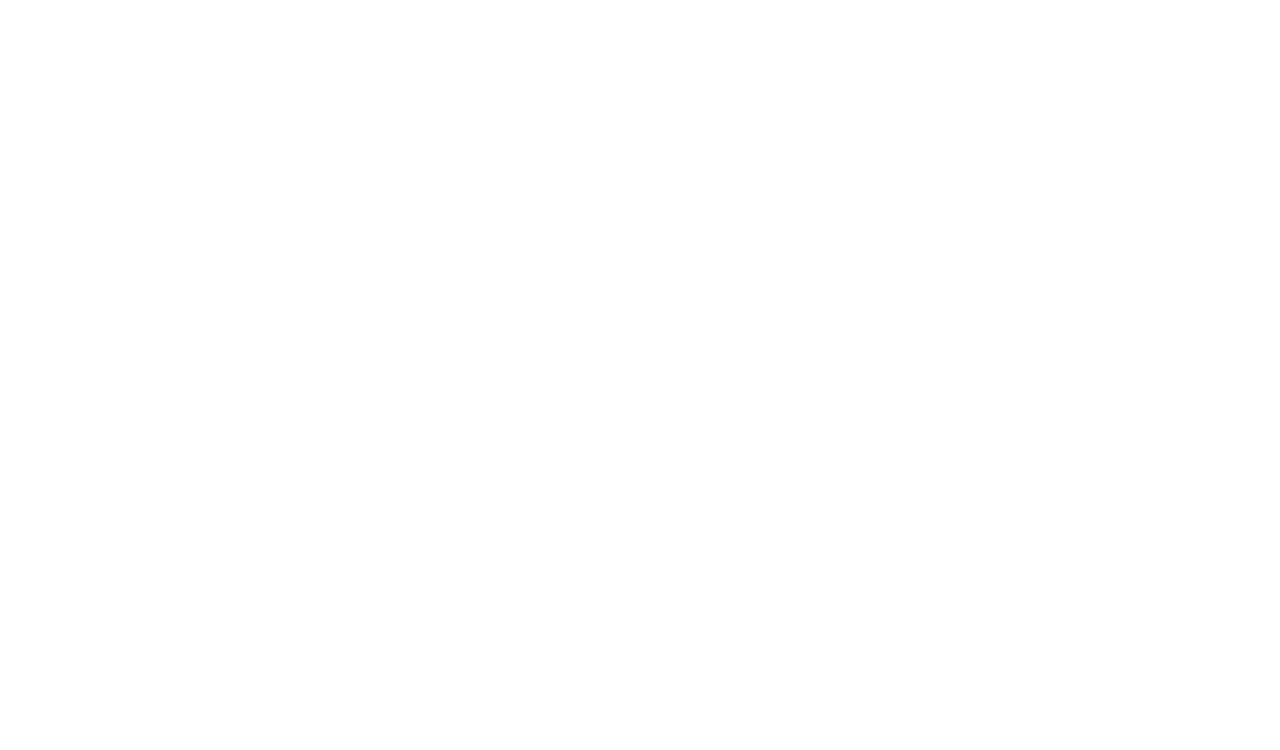
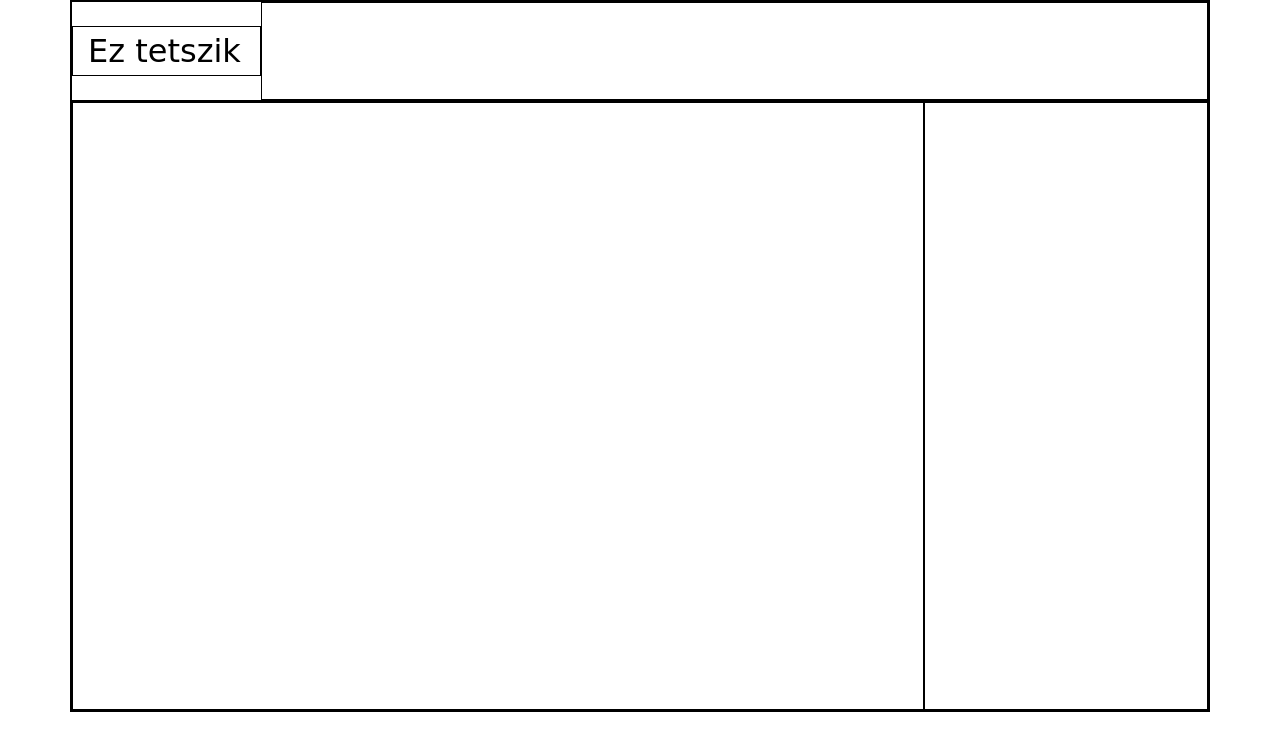
Before and after one commit to leventefarkas/eztetszik, a plain HTML site: page index.html in a window 1280 px wide. Drawn offline with nearby package versions, Linux system fonts and the light colour scheme; a web font is replaced by a local one.

Commit message:
create basic structure

```diff
--- a/index.html
+++ b/index.html
@@ -3,8 +3,62 @@
 <head>
     <meta charset="UTF-8">
     <title>Ez tetszik - A szórakoztató online magazin</title>
+    <link rel="stylesheet" href="https://stackpath.bootstrapcdn.com/bootstrap/4.5.2/css/bootstrap.min.css" integrity="sha384-JcKb8q3iqJ61gNV9KGb8thSsNjpSL0n8PARn9HuZOnIxN0hoP+VmmDGMN5t9UJ0Z" crossorigin="anonymous">
+    <link href="https://fonts.googleapis.com/css2?family=Ranchers&display=swap" rel="stylesheet">
+    <style>
+        div {
+            border: 1px solid black;
+        }
+
+        .title, .title:active, .title:hover, .title:visited, .title:link {
+            font-family: 'Ranchers', cursive;
+            font-size: 2em;
+            color: black;
+            text-decoration: none;
+        }
+    </style>
 </head>
 <body>
-
+    <div class="container">
+        <div class="row">
+            <div class="col-2" style="margin-top: auto; margin-bottom: auto;">
+                <a class="title" href="/">
+                    <span>Ez tetszik</span>
+                </a>
+            </div>
+            <div class="col-10">
+                <script async src="https://pagead2.googlesyndication.com/pagead/js/adsbygoogle.js"></script>
+                <!-- fejlec -->
+                <ins class="adsbygoogle"
+                     style="display:inline-block;width:728px;height:90px"
+                     data-ad-client="ca-pub-2237943877444001"
+                     data-ad-slot="2759788655"></ins>
+                <script>
+                    (adsbygoogle = window.adsbygoogle || []).push({});
+                </script>
+            </div>
+        </div>
+        <div class="row">
+            <div class="col-9">
+                &nbsp;
+            </div>
+            <div class="col-3">
+                <script async src="https://pagead2.googlesyndication.com/pagead/js/adsbygoogle.js"></script>
+                <!-- oldalsav -->
+                <ins class="adsbygoogle"
+                     style="display:inline-block;width:300px;height:600px"
+                     data-ad-client="ca-pub-2237943877444001"
+                     data-ad-slot="9828231981"></ins>
+                <script>
+                    (adsbygoogle = window.adsbygoogle || []).push({});
+                </script>
+            </div>
+        </div>
+    </div>
+    <!-- JS Block -->
+    <script src="https://code.jquery.com/jquery-3.5.1.slim.min.js" integrity="sha384-DfXdz2htPH0lsSSs5nCTpuj/zy4C+OGpamoFVy38MVBnE+IbbVYUew+OrCXaRkfj" crossorigin="anonymous"></script>
+    <script src="https://cdn.jsdelivr.net/npm/popper.js@1.16.1/dist/umd/popper.min.js" integrity="sha384-9/reFTGAW83EW2RDu2S0VKaIzap3H66lZH81PoYlFhbGU+6BZp6G7niu735Sk7lN" crossorigin="anonymous"></script>
+    <script src="https://stackpath.bootstrapcdn.com/bootstrap/4.5.2/js/bootstrap.min.js" integrity="sha384-B4gt1jrGC7Jh4AgTPSdUtOBvfO8shuf57BaghqFfPlYxofvL8/KUEfYiJOMMV+rV" crossorigin="anonymous"></script>
+    <!-- /JS Block -->
 </body>
 </html>
```
